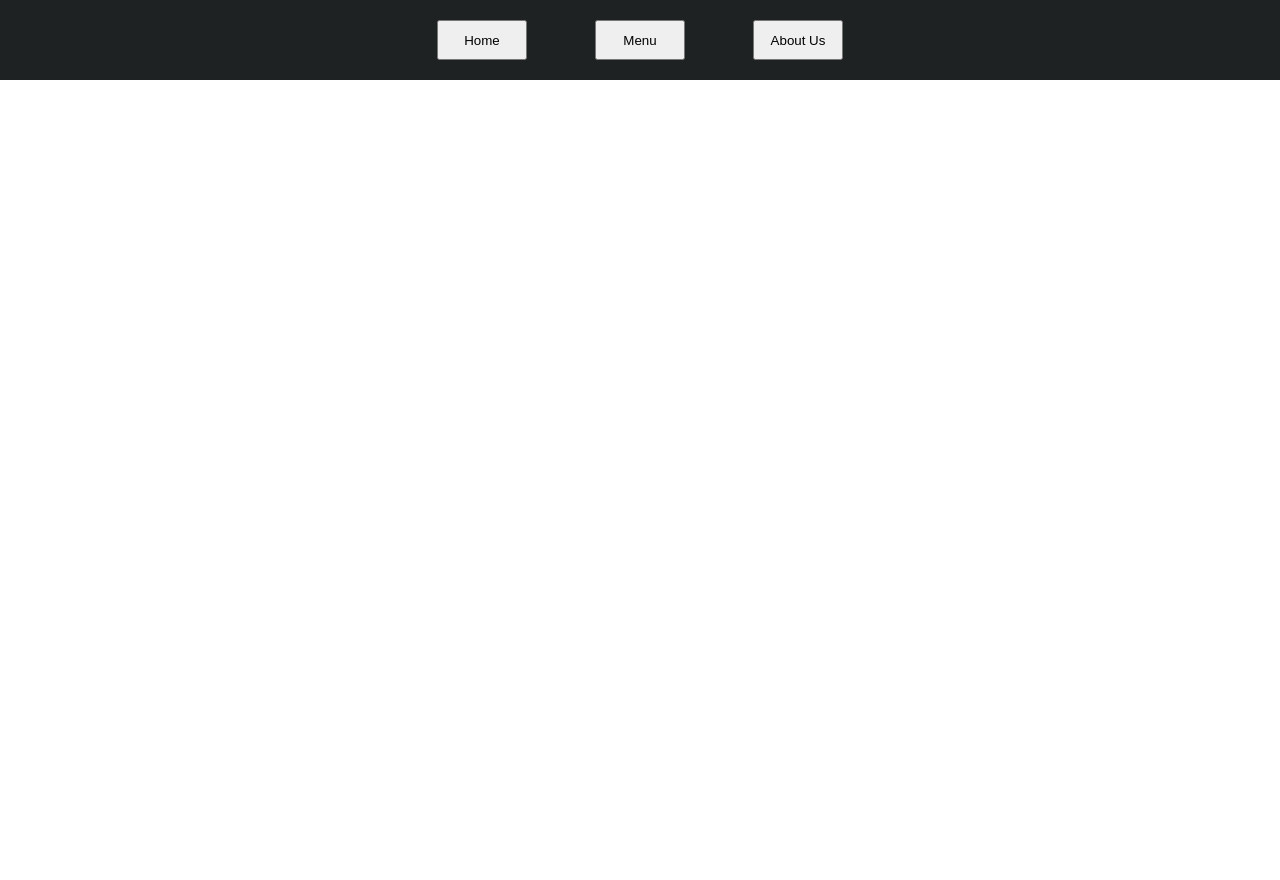
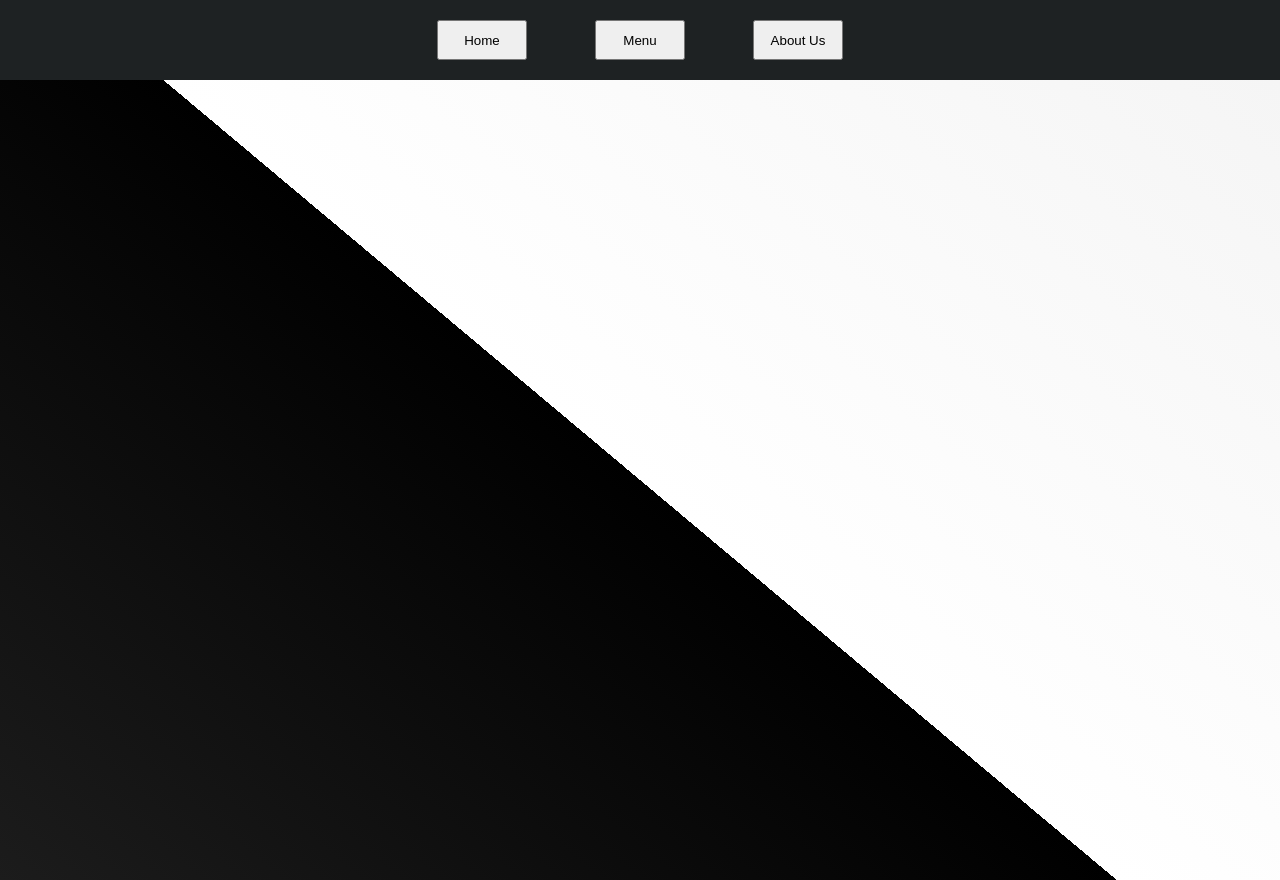
Before and after one commit to Ifham-Hashir/restaurant-page, a website built with webpack: page src/template.html in a window 1280 px wide. Both pictures are taken after a click on the button "Home". Before the commit the page ends 800 px from the top, so only its background shows below. Built offline with nearby package versions, Linux system fonts and the light colour scheme.

Commit message:
Add home background

```diff
--- a/src/home.js
+++ b/src/home.js
@@ -0,0 +1,10 @@
+const body = document.querySelector("#content");
+export default function () {
+  document.addEventListener('mousemove', logKey);
+  let angle = 70;
+  function logKey(e){
+    angle = 40 + ((e.clientX/body.clientWidth)*100)
+    console.log(angle);
+    body.style.background = "linear-gradient("+angle+"deg,#1c1c1c 0%,black 50%,white 50%,whitesmoke 100%)"
+  }
+}
--- a/src/index.js
+++ b/src/index.js
@@ -1,4 +1,4 @@
 import "./style.css";
-import home from "./home.js";
+import background from "./home.js";
 console.log("Hi!");
-home();
+background();
--- a/src/style.css
+++ b/src/style.css
@@ -12,7 +12,9 @@
   margin: 0;
 }
 
-
+body{
+  overflow: hidden;
+}
 
 h1{
   display: flex;
@@ -20,11 +22,14 @@ h1{
   align-items: center;
   background-color: rgb(30, 34, 35);
   height: 80px;
+  position:sticky;
 }
 
 #content{
   display: flex;
   justify-content: center;
+  width: 100vw;
+  height: 100vh;
 }
 
 button {
```
